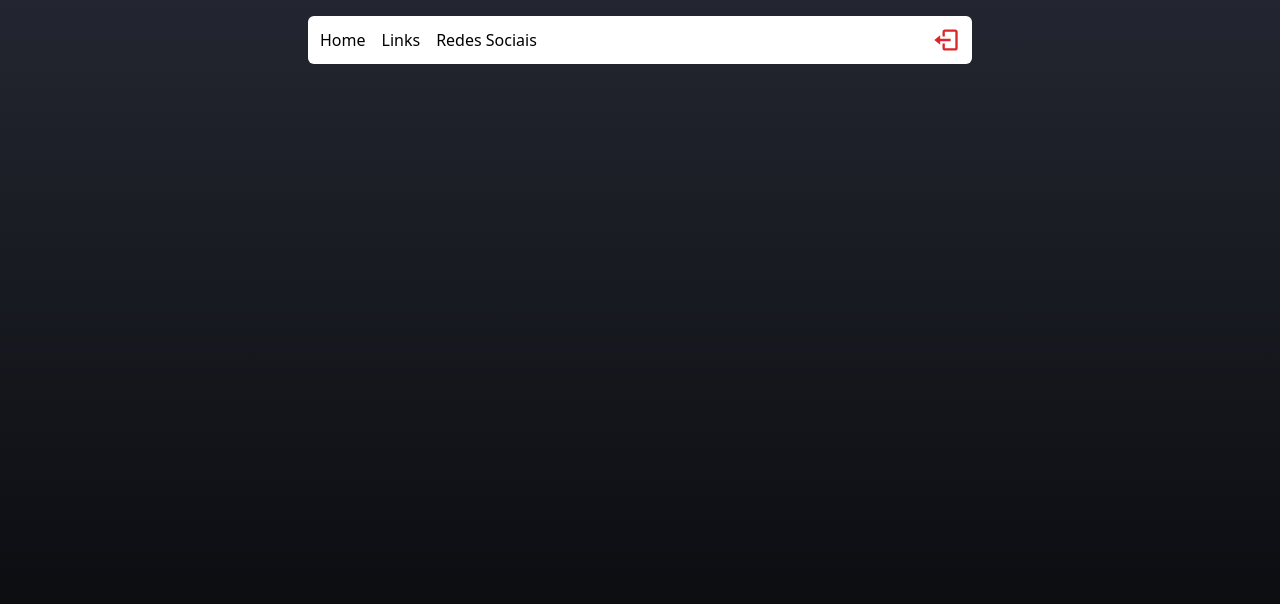
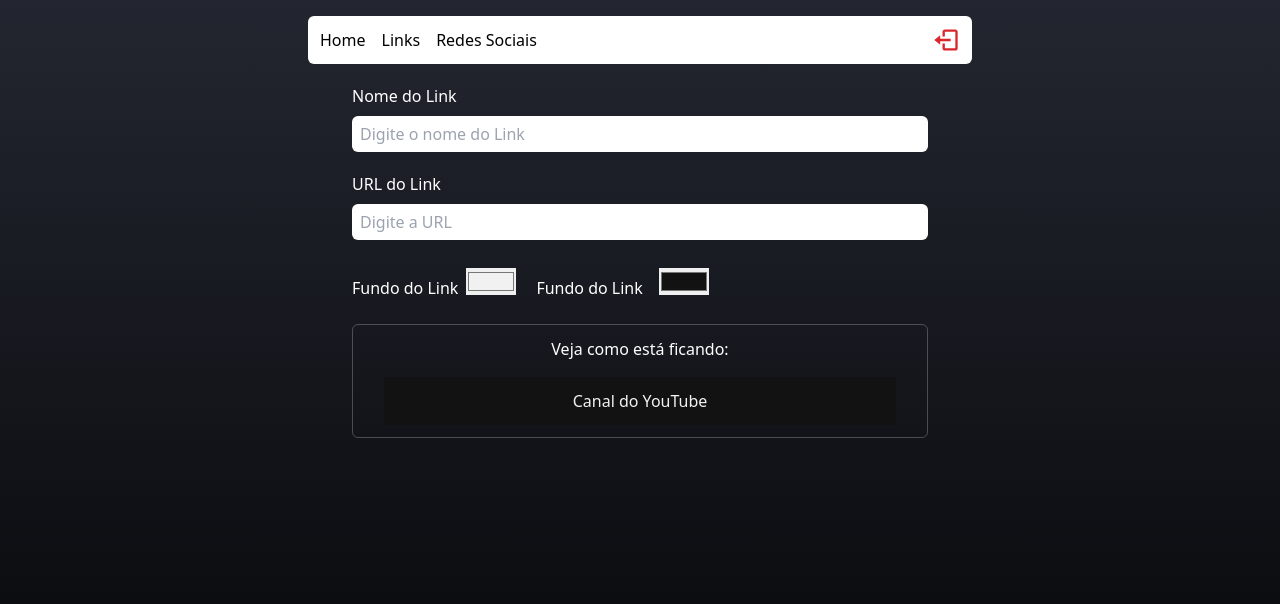
Before and after one commit to Camiloruas/linktree, a React (Vite) app: page /admin in a window 1280 px wide. Shown: the top 604 px of the page. Built offline with nearby package versions, Linux system fonts and the light colour scheme; no server answers; sample sign-in values are in the browser's storage.

Commit message:
feat: implement Admin page with link input fields and color pickers

```diff
--- a/src/pages/admin/index.tsx
+++ b/src/pages/admin/index.tsx
@@ -1,8 +1,62 @@
+import { useState } from "react";
+
 import { Header } from "../../components/Header";
+import { Input } from "../../components/input";
 export function Admin() {
+  const [nomeInput, setNomeInput] = useState("");
+  const [urlInput, setUrlInput] = useState("");
+  const [textColorInput, setTextColorInput] = useState("#f1f1f1");
+  const [backgroundColorInput, setBackgroundColorInput] = useState("#121212");
   return (
     <div className="flex  items-center flex-col min-h-screen pb-7 px-2">
       <Header />
+      <form className="flex flex-col mt-3 mb-3  w-full max-w-xl ">
+        <label className="text-white font-medium mt-2 mb-2 ">Nome do Link</label>
+        <Input
+          placeholder="Digite o nome do Link"
+          value={nomeInput}
+          onChange={(e) => setNomeInput(e.target.value)}
+        />
+        <label className="text-white font-medium mt-2 mb-2 ">URL do Link</label>
+        <Input
+          type="url"
+          placeholder="Digite a URL"
+          value={urlInput}
+          onChange={(e) => setUrlInput(e.target.value)}
+        />
+        <section className="flex my-4 gap-5">
+          <div className=" flex gap-2">
+            <label className=" text-white font-medium mt-2 mb-2">Fundo do Link</label>
+            <input
+              type="color"
+              value={textColorInput}
+              onChange={(e) => setTextColorInput(e.target.value)}
+            />
+          </div>
+          <div className="flex gap-4">
+            <label className=" text-white font-medium mt-2 mb-2">Fundo do Link</label>
+            <input
+              type="color"
+              value={backgroundColorInput}
+              onChange={(e) => setBackgroundColorInput(e.target.value)}
+            />
+          </div>
+        </section>
+        <div className="flex  items-center justify-start flex-col mb-7 p-1 border-gray-100/25 border rounded-md">
+          <label className=" text-white font-medium mt-2 mb-2">Veja como está ficando:</label>
+          <article
+            className=" w-11/12 max-w-lg flex flex-col items-center justify-between bg-zinc-900 rounded px-1 py-3"
+            style={{ marginBottom: 8, marginTop: 8, background: backgroundColorInput }}
+          >
+            <p
+              className="font-medium"
+              style={{ color: textColorInput }}
+            >
+              Canal do YouTube
+            </p>
+          </article>
+        </div>
+      </form>
     </div>
   );
 }
```
